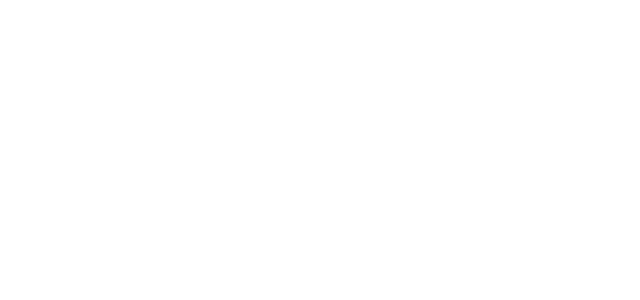
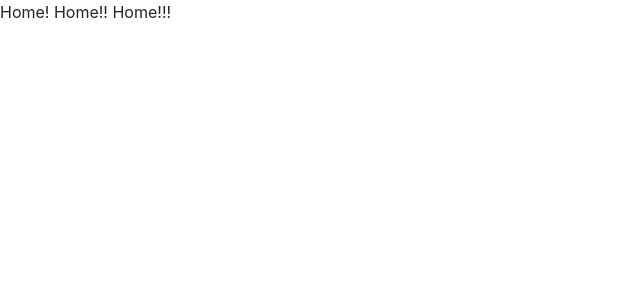
Before and after one commit to AkinolaAdewole/PERNStack-YELP_CLONE, a React (Create React App) app in the folder client/: page / in a window 1280 px wide. Shown: the top 300 px of the page, without its empty margins (0-640 px from the left). Built offline with nearby package versions, Linux system fonts and the light colour scheme.

Commit message:
designing client-side

```diff
--- a/client/src/App.js
+++ b/client/src/App.js
@@ -1,5 +1,3 @@
-import logo from './logo.svg';
-import './App.css';
 import { BrowserRouter as Router,Route, Routes} from 'react-router-dom';
 import Home from './routes/Home';
 import UpdatePage from './routes/UpdatePage';
@@ -10,9 +8,9 @@
     <div>
         <Router>
             <Routes>
-              <Route path="/" component={<Home />} />
-              <Route path="/restaurants/:id/update" component={<UpdatePage />} />
-              <Route path="/restaurants/:id" component={<RestaurantDetailsPage />} />
+              <Route path="/" element={<Home />} />
+              <Route path="/restaurants/:id/update" element={<UpdatePage />} />
+              <Route path="/restaurants/:id" element={<RestaurantDetailsPage />} />
             </Routes>
     </Router>
     </div>
```
